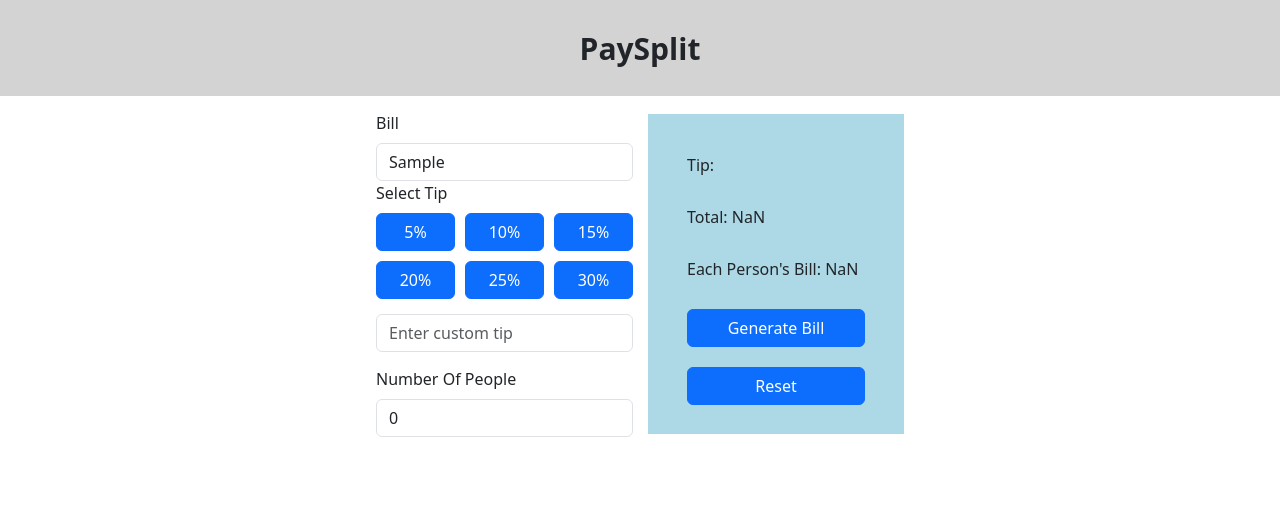
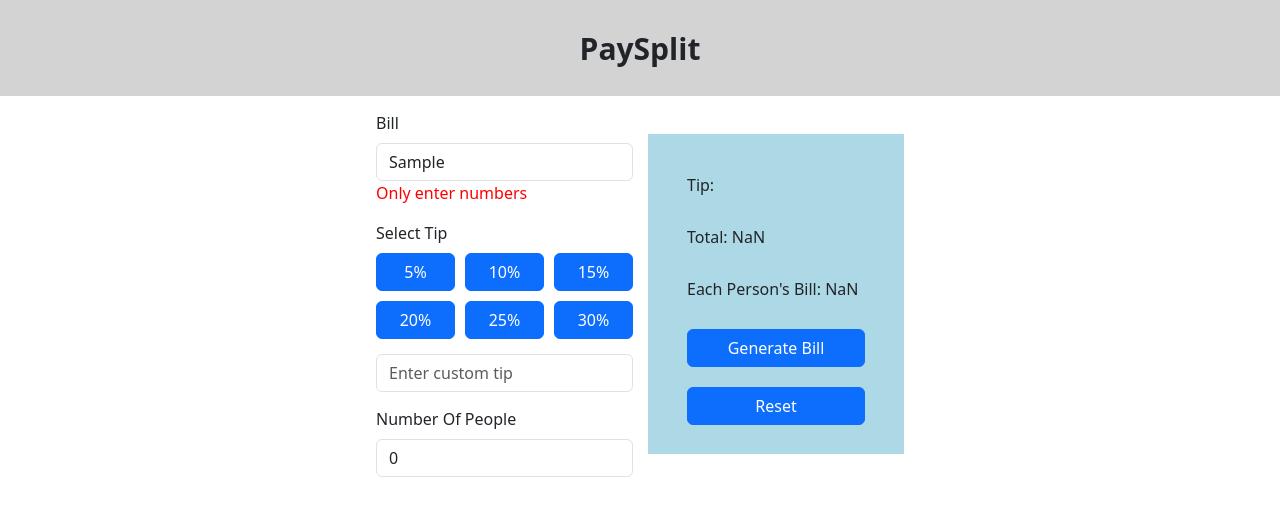
Before and after one commit to arnavkatyayan/billsplitterproject, a React (Create React App) app: page / in a window 1280 px wide. Both pictures are taken after typing "Sample" into the empty fields and a click on the button "Generate Bill". Shown: the top 516 px of the page. Built offline with nearby package versions, Linux system fonts and the light colour scheme.

Commit message:
Css and validation changes.

```diff
--- a/src/App.css
+++ b/src/App.css
@@ -121,3 +121,11 @@
     height: 8vh; /* Reduce height on small screens */
   }
 }
+.bg-color {
+  color:red;
+}
+.selected-btn {
+  background-color: #4CAF50 !important;
+  color: white !important;
+  border: 2px solid black !important;
+}
--- a/src/BillSplitter.js
+++ b/src/BillSplitter.js
@@ -13,6 +13,7 @@ function BillSplitter() {
     const [total, setTotal] = useState("");
     const [head, setHead] = useState("");
     const [tipBtnIdx, setTipBtnIdx] = useState(-1);
+    const [alphaSpotted, setAlphaSpotted] = useState(false);
     const tips = ["5%", "10%", "15%", "20%", "25%", "30%"];
 
     const handleBill = (evt) => {
@@ -26,11 +27,14 @@ function BillSplitter() {
     }, [customTip]);
 
     useEffect(() => {
-        if (bill.trim().length) {
-            setIsTipBtnDisabled(false);
+        const trimmedBill = bill.trim();
+        setIsTipBtnDisabled(trimmedBill.length === 0);
+
+        if (/[a-zA-Z]/.test(trimmedBill) === true) {
+            setAlphaSpotted(true);
         }
-        if(bill.trim().length === 0) {
-            setIsTipBtnDisabled(true);
+        if (/[a-zA-Z]/.test(trimmedBill) === false) {
+            setAlphaSpotted(false);
         }
     }, [bill]);
 
@@ -78,15 +82,15 @@ function BillSplitter() {
 
     const getHead = (totalAmt) => {
         if (people === 0) {
-            setHead(totalAmt); // If no people, just show the total
+            setHead(totalAmt);
         } else {
             const h1 = totalAmt / people;
-            setHead(h1); // Set the per-person amount
+            setHead(h1);
         }
     }
 
     const handleSubmit = () => {
-        getTip(); // Calculate tip and update total
+        getTip();
     }
 
     return (
@@ -95,10 +99,11 @@ function BillSplitter() {
                 <Form>
                     <Form.Label>Bill</Form.Label>
                     <Form.Control type="text" placeholder="Enter the Bill" value={bill} onChange={handleBill}></Form.Control>
+                    {alphaSpotted ? <p className="bg-color">Only enter numbers</p> : null}
                     <Form.Label>Select Tip</Form.Label>
                     <div className="btn-grps">
                         {tips.map((tip, index) =>
-                            <Button key={index} disabled={isTipBtnDisabled} onClick={() => handleTipBtnIndex(index)}>{tip}</Button>
+                            <Button key={index} disabled={isTipBtnDisabled} className={index === tipBtnIdx ? "selected-btn" : ""} onClick={() => handleTipBtnIndex(index)}>{tip}</Button>
                         )}
                     </div>
                     <Form.Control type="text" placeholder="Enter custom tip" className="column-gap" disabled={isTipBtnDisabled} value={customTip} onChange={handleCustomTip} />
```
